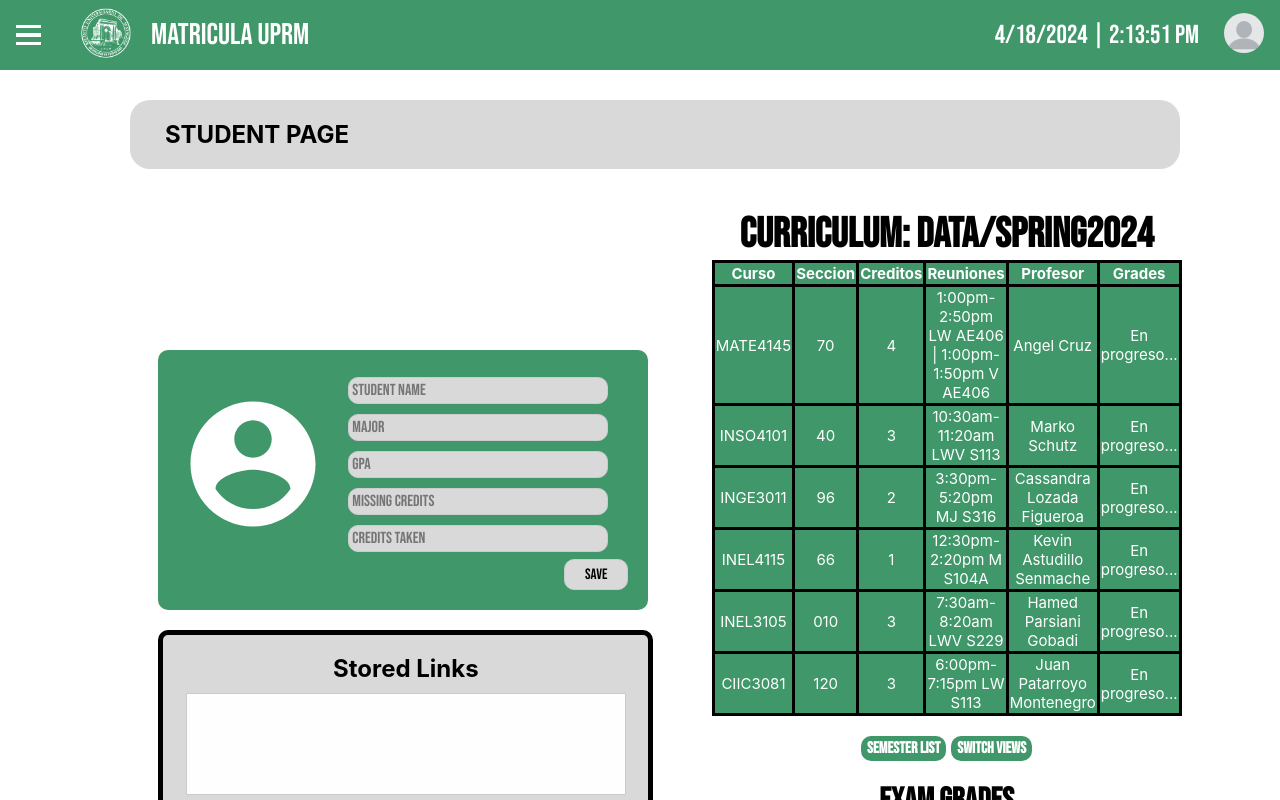
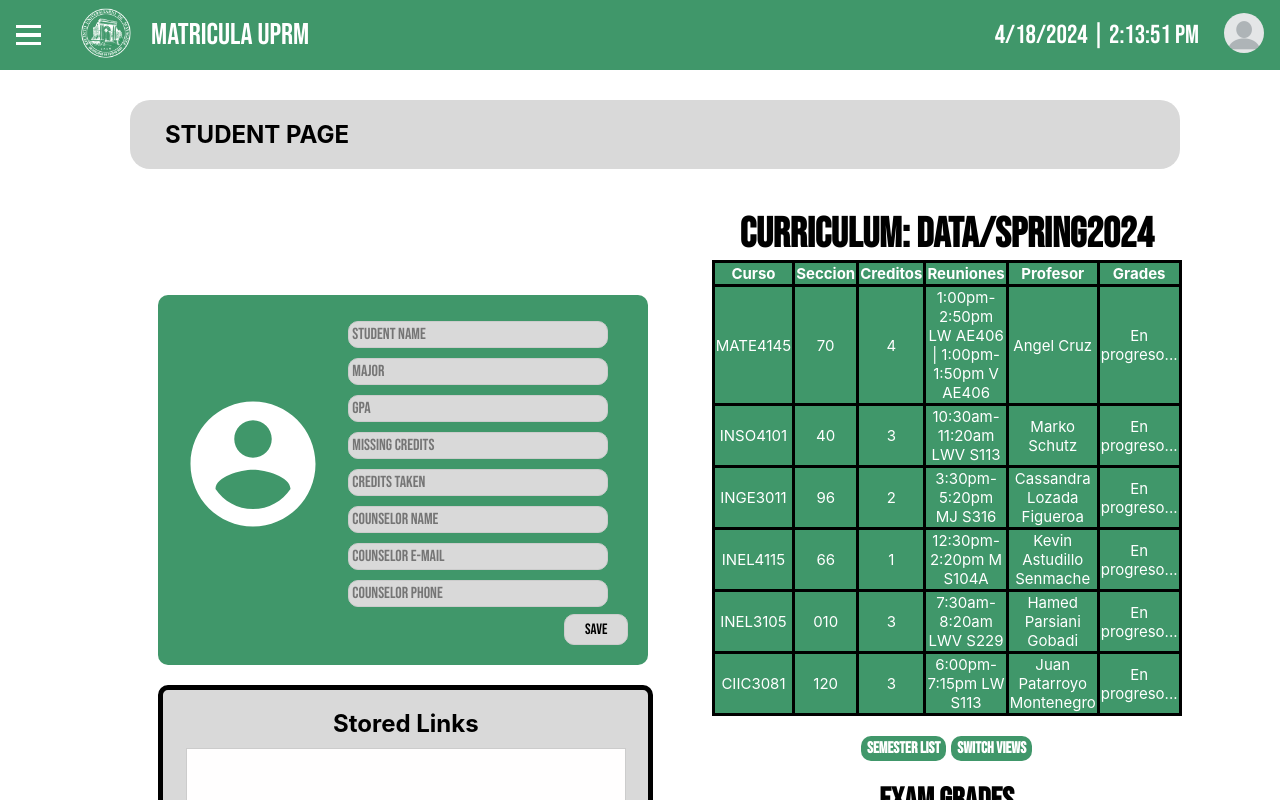
Before and after one commit to uprm-inso4101-2023-2024-s2/semester-project-studentenrollmentsystem, a React (Create React App) app: page /studentpage in a window 1280 px wide. Both pictures are taken after a click on the button "Edit". Shown: the top 800 px of the page. Built offline with nearby package versions, Linux system fonts and the light colour scheme.

Commit message:
Added Counselor Information to the Student Card

```diff
--- a/src/components/studentCard.js
+++ b/src/components/studentCard.js
@@ -17,6 +17,9 @@ const StudentCard = ({
   const [missingCredits, setMissingCredits] = useState(initialMissingCredits); // Add missingCredits state
   const [creditsTaken, setCreditsTaken] = useState(initialCreditsTaken); // Add creditsTaken state
   const [profileImage, setProfileImage] = useState("your_initial_image_url_here");
+  const [counselorName, setCounselorName] = useState("");
+  const [counselorPhone, setCounselorPhone] = useState("");
+  const [counselorEmail, setCounselorEmail] = useState("");
 
   const saveEdits = () => {
     setIsEditing(false);
@@ -90,6 +93,24 @@ const StudentCard = ({
                 onChange={(e) => setCreditsTaken(e.target.value)}
                 placeholder="Credits Taken"
               />
+              <input
+                type="text" // Assuming credits are numeric
+                value={creditsTaken}
+                onChange={(e) => setCounselorName(e.target.value)}
+                placeholder="Counselor Name"
+              />
+              <input
+                type="text" // Assuming credits are numeric
+                value={creditsTaken}
+                onChange={(e) => setCounselorEmail(e.target.value)}
+                placeholder="Counselor E-mail"
+              />
+              <input
+                type="text" // Assuming credits are numeric
+                value={creditsTaken}
+                onChange={(e) => setCounselorPhone(e.target.value)}
+                placeholder="Counselor Phone"
+              />
             </>
           ) : (
             <>
@@ -98,6 +119,9 @@ const StudentCard = ({
               <div>{gpa || "GPA"}</div>
               <div>{missingCredits || "MISSING CREDITS"}</div>
               <div>{creditsTaken || "CREDITS TAKEN"}</div>
+              <div>{counselorName || "COUNSELOR Name"}</div>
+              <div>{counselorEmail || "COUNSELOR E-MAIL"}</div>
+              <div>{counselorPhone || "COUNSELOR Phone"}</div>
             </>
           )}
         </div>
--- a/src/pages/studentPage.js
+++ b/src/pages/studentPage.js
@@ -69,6 +69,11 @@ export default function StudentPage() {
   const [customLink1, setCustomLink1] = useState("");
   const [customLink2, setCustomLink2] = useState("");
   const [showAcademicCalendar, setShowAcademicCalendar] = useState(false);
+  const [counselorInfo, setCounselorInfo] = useState({
+  });
+  const [counselorName, setCounselorName] = useState("");
+  const [counselorPhone, setCounselorPhone] = useState("");
+  const [counselorEmail, setCounselorEmail] = useState("");
   const [customButtonText, setCustomButtonText] = useState(["", ""]);
   const [gpa, setGpa] = useState("");
   const [missingCredits, setMissingCredits] = useState(""); // Assuming this method exists and calculates the credits due based on some criteria
@@ -745,6 +750,9 @@ export default function StudentPage() {
             missingCredits={missingCredits}
             creditsTaken={creditsTaken}
             className={styles.stude}
+            counselorName={counselorInfo.name}
+            counselorEmail={counselorInfo.email}
+            counselorPhone={counselorInfo.phone}
           />
 
           <LinkBox />
--- a/src/styles/components/studentCard.module.scss
+++ b/src/styles/components/studentCard.module.scss
@@ -8,7 +8,7 @@
   /* Stretch children to match width for alignment */
   color: white;
   width: 450px;
-  height: 220px;
+  height: 330px;
   /* Adjust height as necessary */
   font-family: "Bebas Neue", sans-serif;
   position: relative;
```
